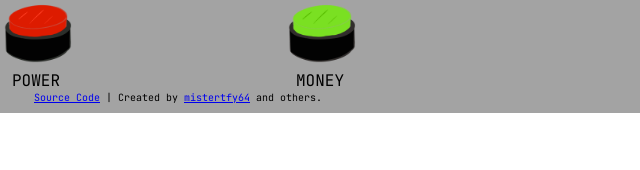
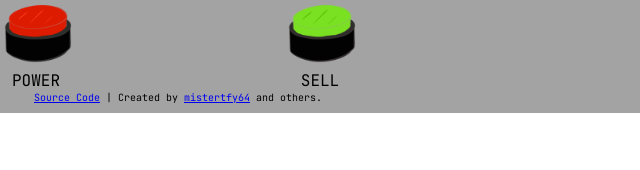
Before and after one commit to mistertfy64/ProjectProtonificator, a plain HTML site: page index.html in a window 1280 px wide. Shown: the part 688-858 px from the top of the page, 587-1227 px from the left. Drawn offline with nearby package versions, Linux system fonts and the light colour scheme.

Commit message:
change: change text

```diff
--- a/index.html
+++ b/index.html
@@ -118,7 +118,7 @@
           </div>
           <di class="button-wrapper">
             <img id="generator--money" src="./assets/images/moneybutton.png" width=100px height="auto">
-            <div>MONEY</div>
+            <div>SELL</div>
           </di>
         </div>
         <div id="credits">
```
